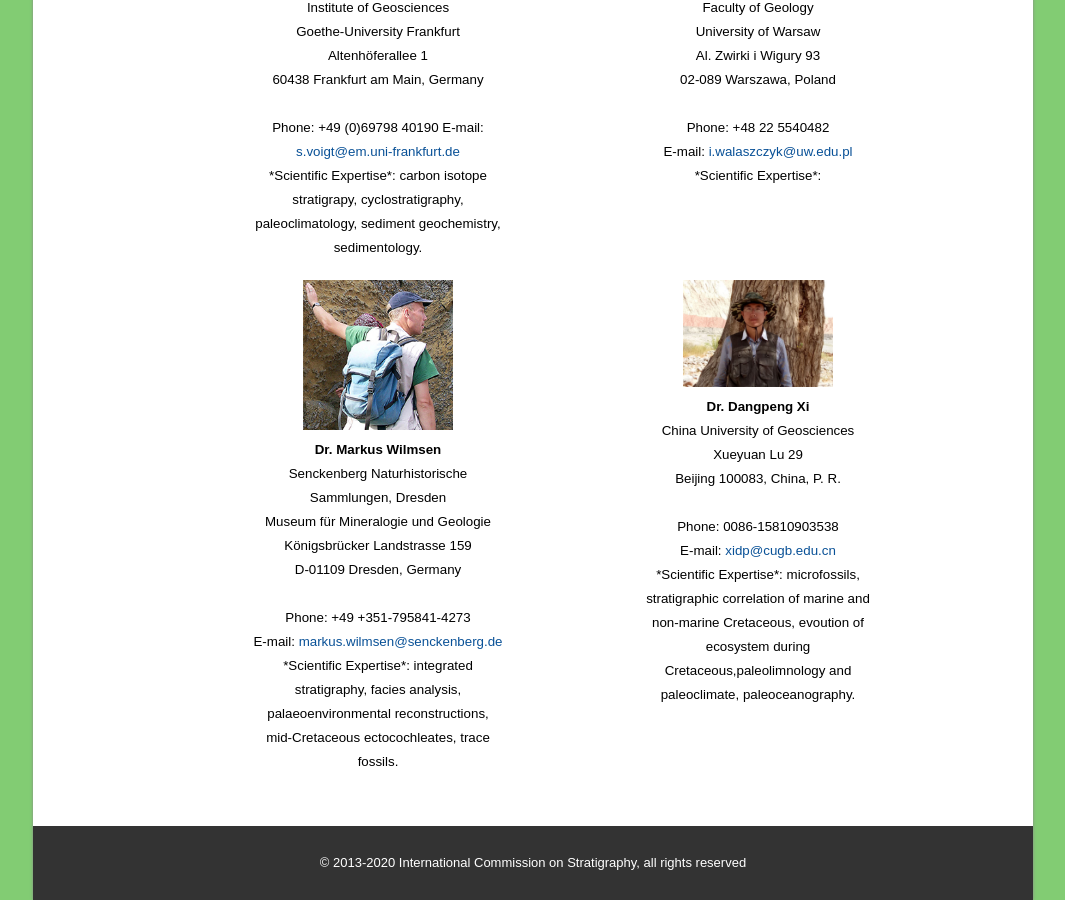
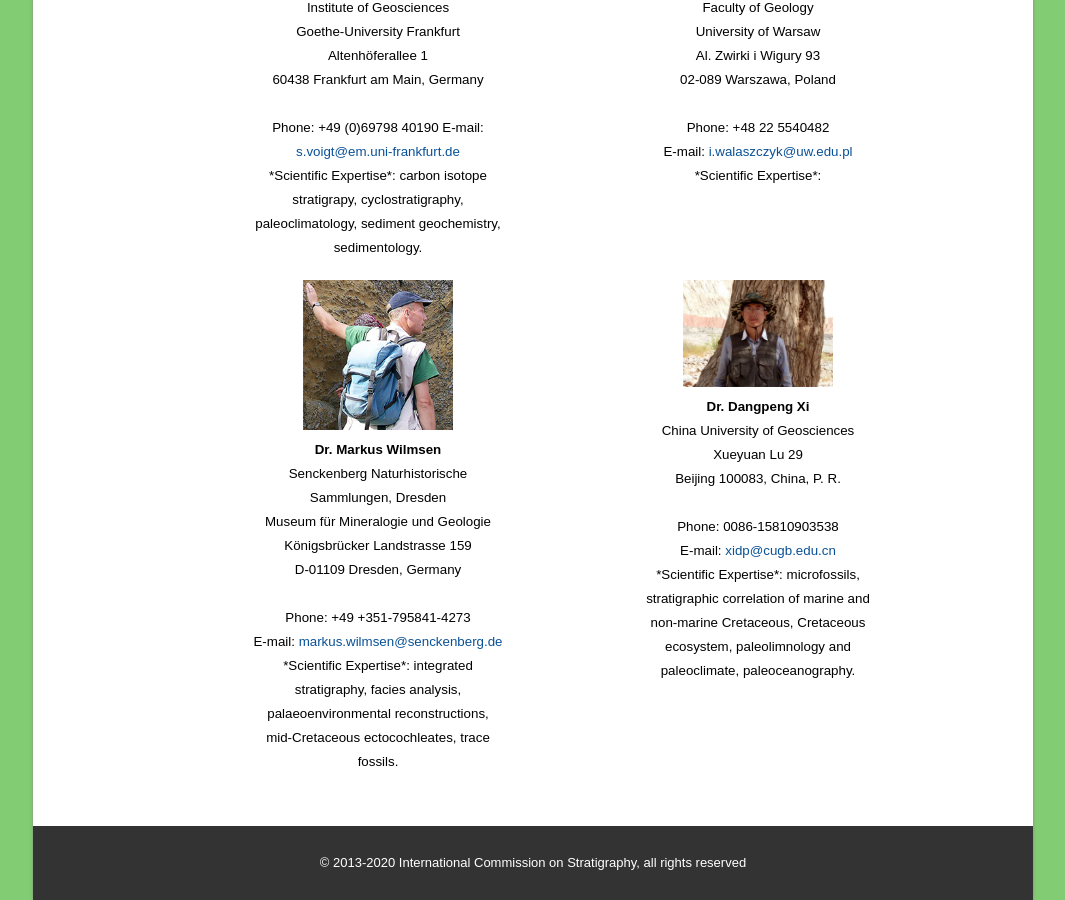
Before and after one commit to i-c-stratigraphy/subcommission-cretaceous, a Jekyll site: the page built from pages/members.md, in a window 1280 px wide and 900 px high, scrolled down 4016 px. Shown: the whole window, without its empty margins (107-1172 px from the left). Built offline with Jekyll 4.4.1, drawn with Linux system fonts in a browser that asks for light colours.

Commit message:
Update members.md

```diff
--- a/pages/members.md
+++ b/pages/members.md
@@ -225,7 +225,7 @@ permalink: /members
         Phone: 0086-15810903538<br />
         E-mail: <a href="mailto:xidp@cugb.edu.cn">xidp@cugb.edu.cn</a>
      <br />
-        *Scientific Expertise*: microfossils, stratigraphic correlation of marine and non-marine Cretaceous, evoution of ecosystem during Cretaceous,paleolimnology and paleoclimate, paleoceanography.
+        *Scientific Expertise*: microfossils, stratigraphic correlation of marine and non-marine Cretaceous, Cretaceous ecosystem, paleolimnology and paleoclimate, paleoceanography.
 </div>
 
 <p></p>
```
